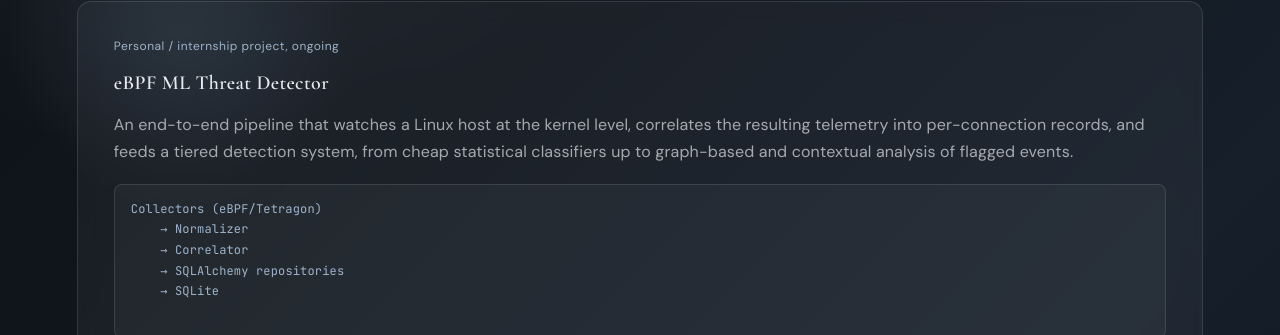
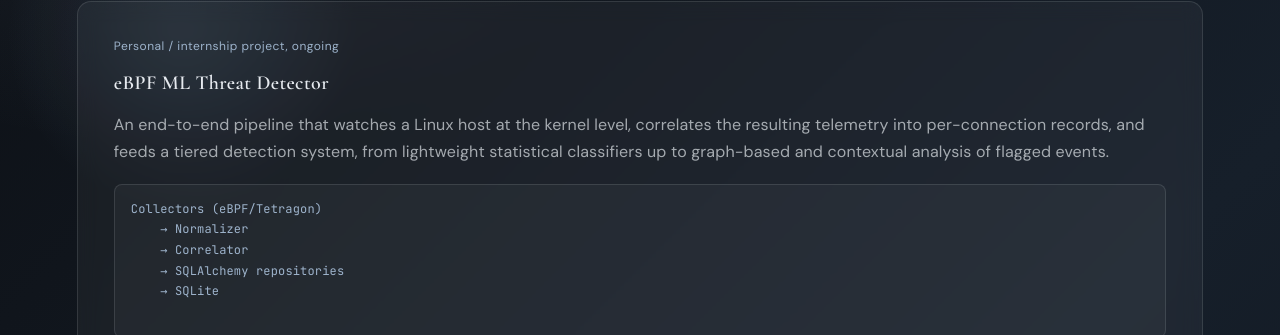
Before and after one commit to AyebFarah/AyebFarah.github.io, a Jekyll site: the page built from index.md, in a window 1280 px wide and 900 px high, scrolled down 2882 px. Shown: the part 146-481 px from the top of the window. Built offline with Jekyll 4.4.1, drawn with Linux system fonts in a browser that asks for light colours; some of the changed text lies outside the part shown.

Commit message:
Minor changes

```diff
--- a/_config.yml
+++ b/_config.yml
@@ -6,7 +6,7 @@
 description: >-
   Final-year Computer Networks & Telecommunications engineering student at
   INSAT, focused on Network Security and AI.
-  Seeking a PFE internship.
+  Seeking an End of Studies internship.
 
 # IMPORTANT: url/baseurl
 # If you deploy this to <username>.github.io (a "user site"), baseurl MUST
@@ -25,9 +25,8 @@
   github: "https://github.com/AyebFarah"
   github_handle: "AyebFarah"
   linkedin: "https://www.linkedin.com/in/farah-ayeb/"
-  status: "Open to End of Studies internships"
-  # Drop your headshot at assets/images/profile.jpg (or change this path)
-  photo: "/assets/images/profile.jpg"
+  status: "Open to End of Studies Internships"
+  photo: "/assets/images/profile.png"
 
 # ---------------------------------------------------------------------------
 # Build settings
--- a/_data/education.yml
+++ b/_data/education.yml
@@ -1,7 +1,7 @@
 - degree: "Engineering Degree, Computer Networks and Telecommunications"
   school: "National Institute of Applied Science and Technology (INSAT)"
   dates: "Sep 2024 to Present"
-  coursework: "Data Science, Statistics, Computer Networks, Deep Learning, Web Development, Database Systems, Cloud, Big Data, Business Intellignece."
+  coursework: "Data Science, Statistics, Computer Networks, Deep Learning, Web Development, Database Systems, Cloud, Big Data, Business Intelligence."
 
 - degree: "Pre-Engineering Program"
   school: "National Institute of Applied Science and Technology (INSAT)"
--- a/_data/experience.yml
+++ b/_data/experience.yml
@@ -1,7 +1,7 @@
 - role: "Cybersecurity Intern"
   company: "ITransform365"
   location: "Remote"
-  dates: "07/2025 to 08/2025"
+  dates: "07/2026 to 08/2026"
   bullets:
     - "Built a kernel-level network/system observation pipeline using Tetragon and Python collectors (DNS, TLS, TCP, HTTP, SSH), normalizing and correlating multi-source telemetry into unified, labeled per-connection records."
     - "Designed and shipped 8 signal-specific collectors (DNS, TLS/JA4, SSH, TCP flow, process lifecycle, sensitive file access, privilege/capability, HTTP) unifying kernel-level telemetry and userspace packet parsing into one common event schema."
--- a/_layouts/default.html
+++ b/_layouts/default.html
@@ -5,8 +5,8 @@
 <meta name="viewport" content="width=device-width, initial-scale=1">
 <title>{% if page.title %}{{ page.title }} | {{ site.title }}{% else %}{{ site.title }} | {{ site.tagline }}{% endif %}</title>
 <meta name="description" content="{{ page.excerpt | default: site.description | strip_html | strip_newlines | truncate: 160 }}">
-<link rel="icon" href="data:,">
-<link rel="preconnect" href="https://fonts.googleapis.com">
+  <link rel="icon" href="/assets/images/Icon2.png">
+  <link rel="preconnect" href="https://fonts.googleapis.com">
 <link rel="preconnect" href="https://fonts.gstatic.com" crossorigin>
 <link href="https://fonts.googleapis.com/css2?family=Cormorant+Garamond:ital,wght@0,500;0,600;0,700;1,500&family=DM+Sans:ital,opsz,wght@0,9..40,400;0,9..40,500;0,9..40,600;1,9..40,400&family=JetBrains+Mono:wght@400;500&display=swap" rel="stylesheet">
 <link rel="stylesheet" href="{{ '/assets/css/style.css' | relative_url }}">
--- a/_projects/ebpf-ml-threat-detector.md
+++ b/_projects/ebpf-ml-threat-detector.md
@@ -8,7 +8,7 @@
 excerpt: >-
   An end-to-end pipeline that watches a Linux host at the kernel level,
   correlates the resulting telemetry into per-connection records, and feeds
-  a tiered detection system, from cheap statistical classifiers up to
+  a tiered detection system, from lightweight statistical classifiers up to
   graph-based and contextual analysis of flagged events.
 pipeline:
   - "Collectors (eBPF/Tetragon)"
@@ -22,6 +22,6 @@
   - "An isolated two-VM attack lab emulating 8 MITRE ATT&CK techniques for labeled, ground-truth data."
 ---
 
-An end-to-end pipeline that watches a Linux host at the kernel level, correlates the resulting telemetry into per-connection records, and feeds a tiered detection system, from cheap statistical classifiers up to graph-based and contextual analysis of flagged events.
+An end-to-end pipeline that watches a Linux host at the kernel level, correlates the resulting telemetry into per-connection records, and feeds a tiered detection system, from lightweight statistical classifiers up to graph-based and contextual analysis of flagged events.
 
 The system is built around a clear separation of concerns: eBPF/Tetragon collectors capture raw kernel events, a normalizer and correlator turn them into unified per-connection records, and a SQLAlchemy-backed persistence layer stores everything for downstream feature extraction and model training.
```
Also changed, not shown: index.md (+1 -1 lines), assets/images/Icon2.png (added), assets/images/profile.jpg (deleted), assets/images/profile.png (added).
